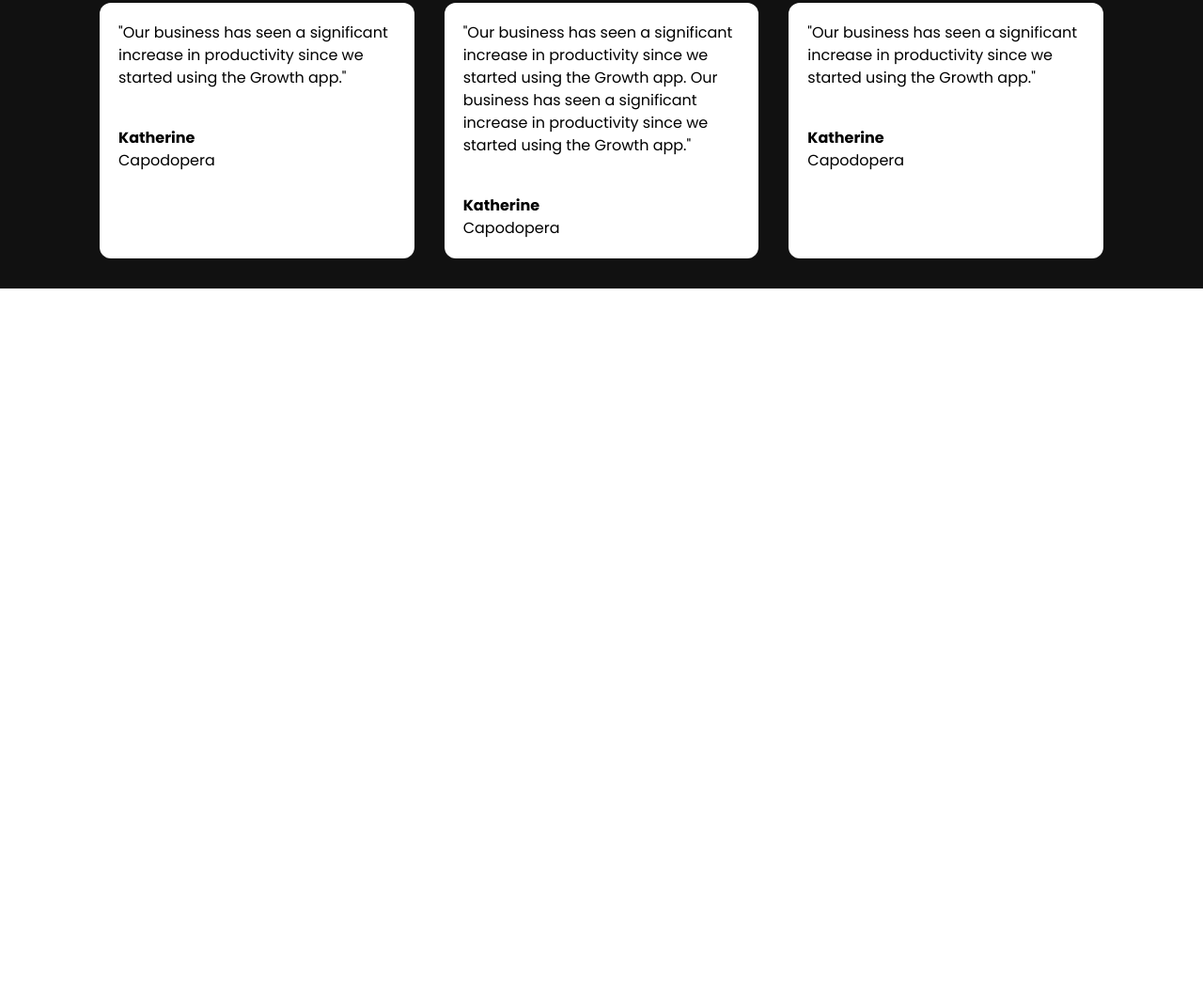
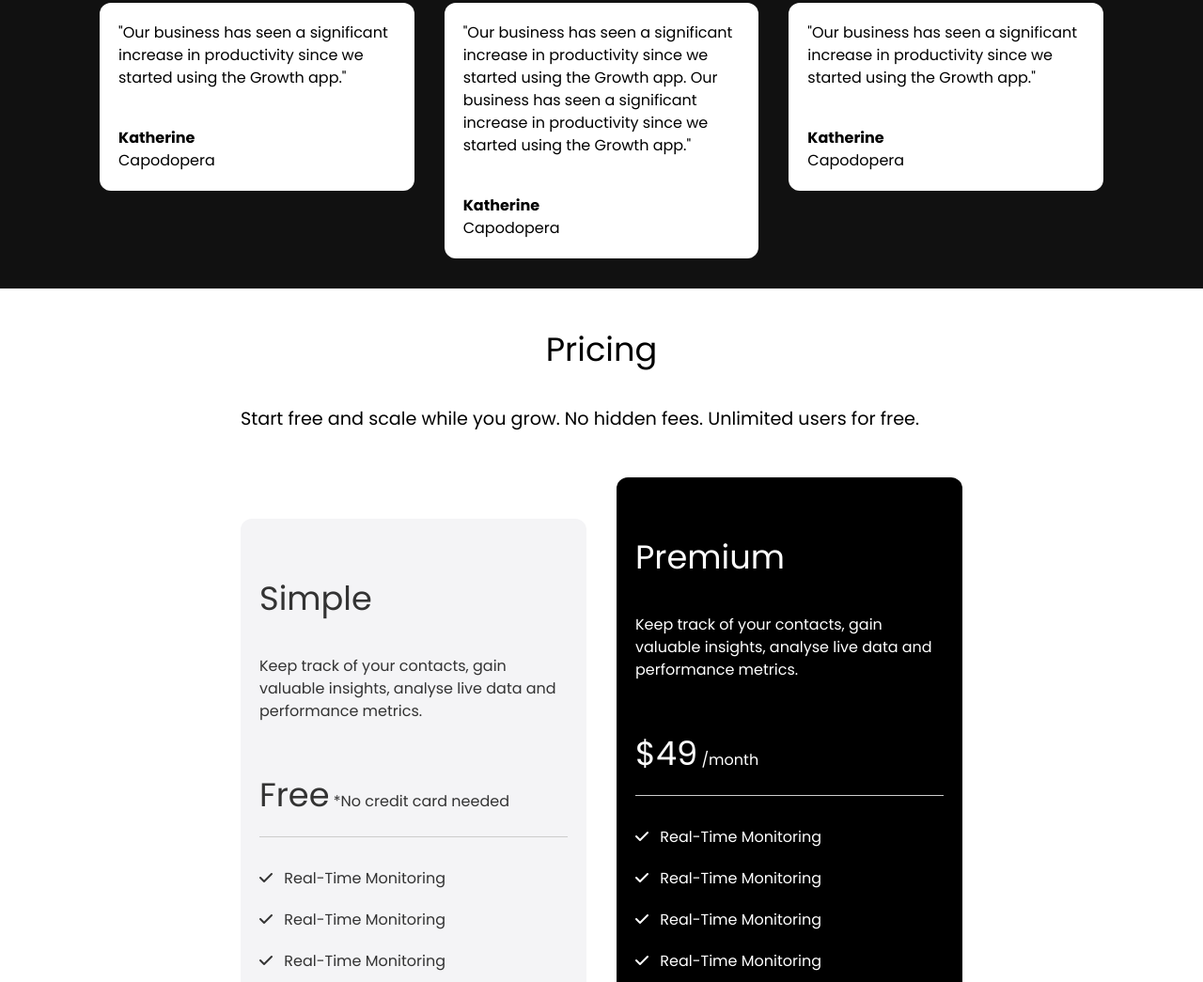
Before and after one commit to samppa290/Software-Development-Skills, a plain HTML site: page Coursework/index.html in a window 1280 px wide. Shown: the part 1755-2800 px from the top of the page at 94% size. Before the commit the page ends 2062 px from the top, so only its background shows below. Drawn offline with Linux system fonts and the light colour scheme.

Commit message:
pricing section finalised

```diff
--- a/Coursework/index.html
+++ b/Coursework/index.html
@@ -123,6 +123,71 @@
         </div>
       </div>
     </section>
+    <!-- pricing section -->
+    <section class="pricing">
+      <div class="container-sm">
+        <h3 class="pricing-heading text-xl text-center">Pricing</h3>
+        <p class="pricing-subheading text-md text center">
+          Start free and scale while you grow. No hidden fees. Unlimited users
+          for free.
+        </p>
+        <div class="pricing-grid">
+          <!-- card 1 -->
+          <div class="card bg-light">
+            <div class="pricing-card-header">
+              <h4 class="pricing-heading text-xl">Simple</h4>
+              <p class="pricing-card-subheading">
+                Keep track of your contacts, gain valuable insights, analyse
+                live data and performance metrics.
+              </p>
+              <p class="pricing-card-price">
+                <span class="text-xl">Free</span>
+                *No credit card needed
+              </p>
+            </div>
+            <div class="pricing-card-body">
+              <ul>
+                <li><i class="fas fa-check"></i> Real-Time Monitoring</li>
+                <li><i class="fas fa-check"></i> Real-Time Monitoring</li>
+                <li><i class="fas fa-check"></i> Real-Time Monitoring</li>
+                <li><i class="fas fa-check"></i> Real-Time Monitoring</li>
+              </ul>
+              <a href="#" class="btn btn-primary btn-block">Get started</a>
+            </div>
+          </div>
+          <!-- card 2 -->
+          <div class="card bg-black">
+            <div class="pricing-card-header">
+              <h4 class="pricing-heading text-xl">Premium</h4>
+              <p class="pricing-card-subheading">
+                Keep track of your contacts, gain valuable insights, analyse
+                live data and performance metrics.
+              </p>
+              <p class="pricing-card-price">
+                <span class="text-xl">$49</span>
+                /month
+              </p>
+            </div>
+            <div class="pricing-card-body">
+              <ul>
+                <li><i class="fas fa-check"></i> Real-Time Monitoring</li>
+                <li><i class="fas fa-check"></i> Real-Time Monitoring</li>
+                <li><i class="fas fa-check"></i> Real-Time Monitoring</li>
+                <li><i class="fas fa-check"></i> Real-Time Monitoring</li>
+                <li><i class="fas fa-check"></i> Real-Time Monitoring</li>
+                <li><i class="fas fa-check"></i> Real-Time Monitoring</li>
+              </ul>
+              <a href="#" class="btn btn-primary btn-block">Get started</a>
+            </div>
+          </div>
+        </div>
+        <p class="pricing-footer text-center">
+          orem Ipsum is simply dummy text of the printing and typesetting
+          industry. Lorem Ipsum has been the industry's standard dummy text ever
+          since the 1500s
+        </p>
+      </div>
+    </section>
     <script src="main.js"></script>
   </body>
 </html>
--- a/Coursework/style.css
+++ b/Coursework/style.css
@@ -103,24 +103,59 @@
 
 /* testimonials */
 
-.testimonials{
+.testimonials {
   padding: 2rem 0;
 }
 
-.testimonials .testimonials-heading{
+.testimonials .testimonials-heading {
   width: 700px;
   margin-bottom: 3rem;
 }
 
-.testimonials-grid{
+.testimonials-grid {
   display: grid;
   grid-template-columns: 1fr 1fr 1fr;
   gap: 2rem;
 }
 
-.testimonials .card p:nth-child(2){
+.testimonials .card p:nth-child(2) {
   margin-top: 2.5rem;
   font-weight: bold;
+}
+
+/* pricing */
+.pricing-grid{
+    display: grid;
+    grid-template-columns: repeat(2, 1fr);
+    align-items: center;
+    margin-top: 3rem;
+    gap: 2rem;
+}
+
+.pricing .pricing-card-subheading{
+    margin-bottom: 2rem;
+}
+
+.pricing .pricing-card-price{
+    margin-bottom: 2rem;
+    padding: 1.25rem 0;
+    border-bottom: 1px solid #ccc;
+}
+
+.pricing ul {
+    margin: 2rem 0;
+}
+
+.pricing ul li{
+    margin-bottom: 1.25rem;
+}
+
+.pricing ul li i{
+    margin-right: 0.5rem;
+}
+
+.pricing-footer{
+    margin: 2rem 0;
 }
 
 /* utilities  */
@@ -146,6 +181,7 @@
   border: none;
   border-radius: 0.75rem;
   cursor: pointer;
+  text-align: center;
   transition: 0.5s;
 }
 
@@ -209,6 +245,15 @@
   text-align: center;
 }
 
+/* card */
+.card {
+  background: #fff;
+  color: #000;
+  border-radius: 0.75rem;
+  padding: 1.25rem;
+  height: fit-content;
+}
+
 /* Background */
 
 .bg-primary {
@@ -230,11 +275,3 @@
   background-color: #000000;
   color: #fff;
 }
-
-/* card */
-.card{
-    background: #fff;
-    color: #000;
-    border-radius: .75rem;
-    padding: 1.25rem;
-}
```
Also changed, not shown: 1 other file. Lines whose indentation alone changed are shown as unchanged.
